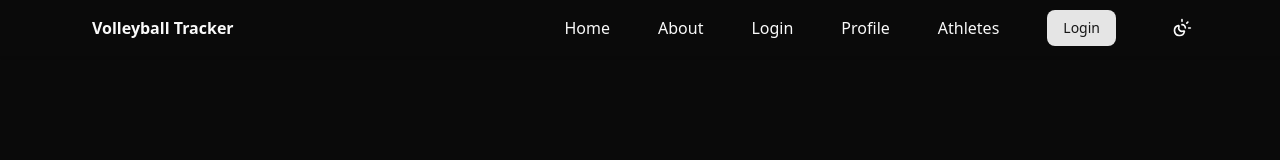
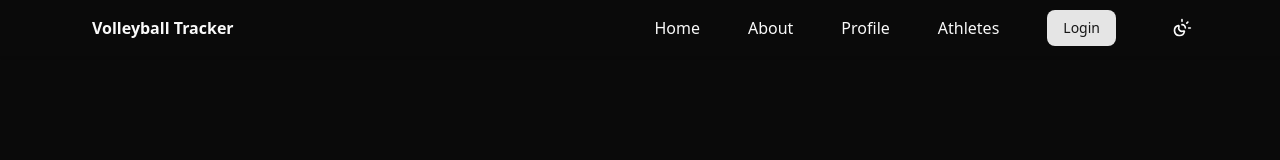
Before and after one commit to mrdude8391/sports-data-app, a React (Vite) app in the folder client/: page /athletes/1/stats in a window 1280 px wide. Shown: the top 160 px of the page. Built offline with nearby package versions, Linux system fonts and the light colour scheme; no server answers.

Commit message:
removed login from nav links

```diff
--- a/client/src/constants/index.ts
+++ b/client/src/constants/index.ts
@@ -1,10 +1,9 @@
 export const NAV_LINKS = [
     { href: '/', key: "Home", label: "Home"  },
     { href: '/about', key: "About", label: "About"  },
-    { href: '/login', key: "Login", label: "Login"  },
+    // { href: '/login', key: "Login", label: "Login"  },
     { href: '/profile', key: "Profile", label: "Profile"  },
     { href: '/athletes', key: "Athletes", label: "Athletes"  },
-
 ]
 
 export const STAT_FIELDS = {
```
